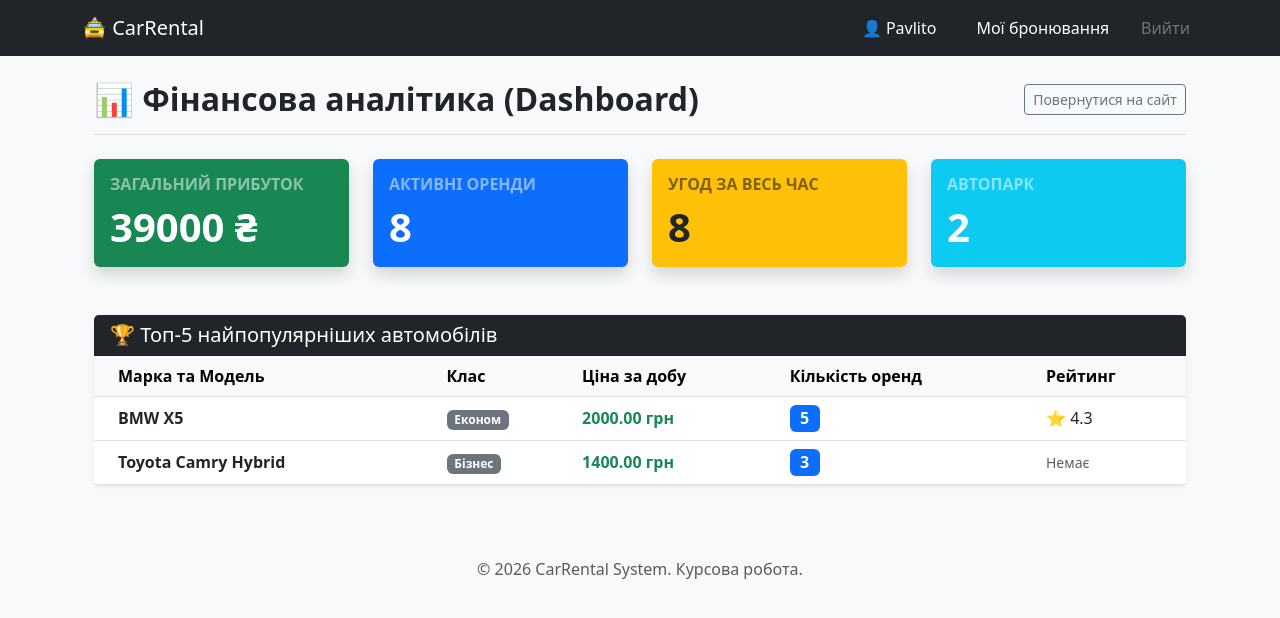
After one commit to Pavlitoo/CarRental, a Django app: page /dashboard/ in a window 1280 px wide. The commit adds this page. Shown: the top 618 px of the page. Run offline with Django 5.2, Linux system fonts and the light colour scheme; a user stored in the database is signed in; data comes from the database, SQL or seed files in the repository; both versions use the stored data as it was after the commit.

Commit message:
Add admin dashboard and secure email credentials with dotenv

```diff
--- /dev/null
+++ b/cars/templates/cars/dashboard.html
@@ -0,0 +1,100 @@
+{% extends 'cars/base.html' %}
+
+{% block content %}
+<div class="container mt-4 mb-5">
+
+    <div class="d-flex justify-content-between align-items-center mb-4 border-bottom pb-3">
+        <h2 class="fw-bold text-dark mb-0">📊 Фінансова аналітика (Dashboard)</h2>
+        <a href="{% url 'car_list' %}" class="btn btn-outline-secondary btn-sm">Повернутися на сайт</a>
+    </div>
+
+    <div class="row g-4 mb-5">
+        <div class="col-md-3">
+            <div class="card bg-success text-white shadow h-100 border-0">
+                <div class="card-body">
+                    <h6 class="text-uppercase fw-bold text-white-50 mb-2">Загальний прибуток</h6>
+                    <h2 class="display-6 fw-bold mb-0">{{ total_revenue }} ₴</h2>
+                </div>
+            </div>
+        </div>
+
+        <div class="col-md-3">
+            <div class="card bg-primary text-white shadow h-100 border-0">
+                <div class="card-body">
+                    <h6 class="text-uppercase fw-bold text-white-50 mb-2">Активні оренди</h6>
+                    <h2 class="display-6 fw-bold mb-0">{{ active_bookings }}</h2>
+                </div>
+            </div>
+        </div>
+
+        <div class="col-md-3">
+            <div class="card bg-warning text-dark shadow h-100 border-0">
+                <div class="card-body">
+                    <h6 class="text-uppercase fw-bold text-black-50 mb-2">Угод за весь час</h6>
+                    <h2 class="display-6 fw-bold mb-0">{{ total_bookings }}</h2>
+                </div>
+            </div>
+        </div>
+
+        <div class="col-md-3">
+            <div class="card bg-info text-white shadow h-100 border-0">
+                <div class="card-body">
+                    <h6 class="text-uppercase fw-bold text-white-50 mb-2">Автопарк</h6>
+                    <h2 class="display-6 fw-bold mb-0">{{ total_cars }}</h2>
+                </div>
+            </div>
+        </div>
+    </div>
+
+    <div class="row">
+        <div class="col-12">
+            <div class="card shadow-sm border-0">
+                <div class="card-header bg-dark text-white">
+                    <h5 class="mb-0">🏆 Топ-5 найпопулярніших автомобілів</h5>
+                </div>
+                <div class="card-body p-0">
+                    <table class="table table-hover align-middle mb-0">
+                        <thead class="table-light">
+                            <tr>
+                                <th class="ps-4">Марка та Модель</th>
+                                <th>Клас</th>
+                                <th>Ціна за добу</th>
+                                <th>Кількість оренд</th>
+                                <th>Рейтинг</th>
+                            </tr>
+                        </thead>
+                        <tbody>
+                            {% for car in popular_cars %}
+                            <tr>
+                                <td class="ps-4 fw-bold">{{ car.brand }} {{ car.model }}</td>
+                                <td>
+                                    {% if car.category %}
+                                        <span class="badge bg-secondary">{{ car.category.name }}</span>
+                                    {% else %}
+                                        <span class="text-muted">-</span>
+                                    {% endif %}
+                                </td>
+                                <td class="text-success fw-bold">{{ car.price_per_day }} грн</td>
+                                <td><span class="badge bg-primary fs-6">{{ car.num_bookings }}</span></td>
+                                <td>
+                                    {% if car.average_rating > 0 %}
+                                        ⭐ {{ car.average_rating }}
+                                    {% else %}
+                                        <small class="text-muted">Немає</small>
+                                    {% endif %}
+                                </td>
+                            </tr>
+                            {% empty %}
+                            <tr>
+                                <td colspan="5" class="text-center py-4 text-muted">Немає даних про оренди.</td>
+                            </tr>
+                            {% endfor %}
+                        </tbody>
+                    </table>
+                </div>
+            </div>
+        </div>
+    </div>
+
+</div>
+{% endblock %}
--- a/cars/urls.py
+++ b/cars/urls.py
@@ -8,5 +8,6 @@ urlpatterns = [
     path('signup/', views.signup, name='signup'),
     path('booking/<int:pk>/cancel/', views.cancel_booking, name='cancel_booking'),
     path('my-bookings/export/', views.export_bookings_csv, name='export_bookings_csv'),
-    path('api/suggestions/', views.car_suggestions, name='car_suggestions'), # <-- НОВИЙ РЯДОК ДЛЯ ЖИВОГО ПОШУКУ
+    path('api/suggestions/', views.car_suggestions, name='car_suggestions'),
+    path('dashboard/', views.dashboard, name='dashboard'), # <-- НОВИЙ МАРШРУТ
 ]
--- a/cars/views.py
+++ b/cars/views.py
@@ -1,13 +1,14 @@
 from django.shortcuts import render, get_object_or_404, redirect
 from .models import Car, Booking, Category, Review
-from .forms import BookingForm, ReviewForm # <-- Додали ReviewForm
-from django.db.models import Q
-from django.contrib.auth.decorators import login_required
+from .forms import BookingForm, ReviewForm
+from django.db.models import Q, Count # <-- Додали Count для аналітики
+from django.contrib.auth.decorators import login_required, user_passes_test # <-- Додали захист для адмінів
 from django.contrib.auth.forms import UserCreationForm
 from django.contrib.auth import login
 from django.utils import timezone
 import csv
 from django.http import HttpResponse, JsonResponse
+from django.core.mail import send_mail
 
 def car_list(request):
     cars = Car.objects.filter(is_available=True)
@@ -39,13 +40,10 @@ def car_list(request):
 
 def car_detail(request, pk):
     car = get_object_or_404(Car, pk=pk)
-    # Отримуємо всі відгуки для цієї машини від найновіших
     reviews = car.reviews.all().order_by('-created_at')
 
-    # Логіка: чи має право користувач залишити відгук?
     can_review = False
     if request.user.is_authenticated:
-        # Перевіряємо, чи є завершені бронювання у цього користувача на це авто
         can_review = Booking.objects.filter(
             user=request.user,
             car=car,
@@ -56,7 +54,6 @@ def car_detail(request, pk):
     review_form = ReviewForm()
 
     if request.method == 'POST':
-        # Якщо в POST є 'rating', значить відправили форму відгуку
         if 'rating' in request.POST:
             review_form = ReviewForm(request.POST)
             if review_form.is_valid() and can_review:
@@ -66,7 +63,6 @@ def car_detail(request, pk):
                 review.save()
                 return redirect('car_detail', pk=car.pk)
 
-        # Інакше - це відправили форму бронювання
         else:
             form = BookingForm(request.POST)
             if form.is_valid():
@@ -89,6 +85,26 @@ def car_detail(request, pk):
                         booking.car = car
                         booking.user = request.user
                         booking.save()
+
+                        subject = f"🚗 Підтвердження бронювання: {car.brand} {car.model}"
+                        message = f"Вітаємо, {request.user.username}!\n\n" \
+                                  f"Ви успішно забронювали автомобіль у нашому сервісі CarRental.\n\n" \
+                                  f"Деталі замовлення:\n" \
+                                  f"- Автомобіль: {car.brand} {car.model}\n" \
+                                  f"- Дати: з {booking.start_date.strftime('%d.%m.%Y')} по {booking.end_date.strftime('%d.%m.%Y')}\n" \
+                                  f"- До сплати: {booking.total_price} грн\n\n" \
+                                  f"Дякуємо, що обрали нас!"
+
+                        user_email = request.user.email if request.user.email else f"{request.user.username}@testmail.com"
+
+                        send_mail(
+                            subject,
+                            message,
+                            'noreply@carrental.com',
+                            [user_email],
+                            fail_silently=False,
+                        )
+
                         return redirect('car_list')
 
     return render(request, 'cars/car_detail.html', {
@@ -145,3 +161,31 @@ def car_suggestions(request):
     else:
         results = []
     return JsonResponse({'suggestions': results})
+
+# --- НОВА ЛОГІКА ДЛЯ ДАШБОРДА ---
+# Дозволяємо доступ тільки адміністраторам (is_staff)
+@user_passes_test(lambda u: u.is_staff)
+def dashboard(request):
+    # 1. Загальна кількість авто та бронювань (запити до БД)
+    total_cars = Car.objects.count()
+    total_bookings = Booking.objects.count()
+
+    # 2. Кількість активних бронювань (на сьогодні і майбутнє)
+    active_bookings = Booking.objects.filter(end_date__gte=timezone.now().date()).count()
+
+    # 3. Підрахунок загального прибутку
+    # (Використовуємо генератор Python, оскільки total_price — це @property, а не поле БД)
+    all_bookings = Booking.objects.all()
+    total_revenue = sum(b.total_price for b in all_bookings)
+
+    # 4. Топ-5 найпопулярніших авто (Складний запит з анотацією бази даних)
+    popular_cars = Car.objects.annotate(num_bookings=Count('booking')).order_by('-num_bookings')[:5]
+
+    context = {
+        'total_cars': total_cars,
+        'total_bookings': total_bookings,
+        'active_bookings': active_bookings,
+        'total_revenue': total_revenue,
+        'popular_cars': popular_cars,
+    }
+    return render(request, 'cars/dashboard.html', context)
```
Also changed, not shown: cars/templates/cars/car_list.html (+9 -1 lines), config/settings.py (+13 -0 lines), db.sqlite3, 1 other file.
